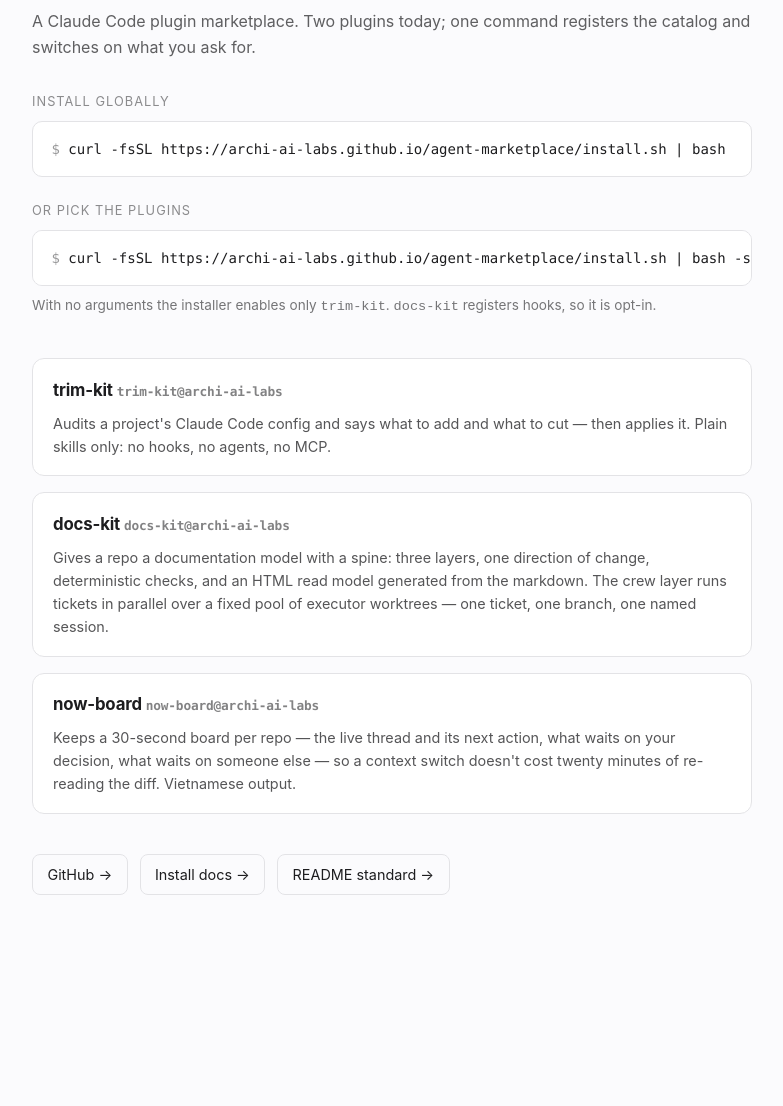
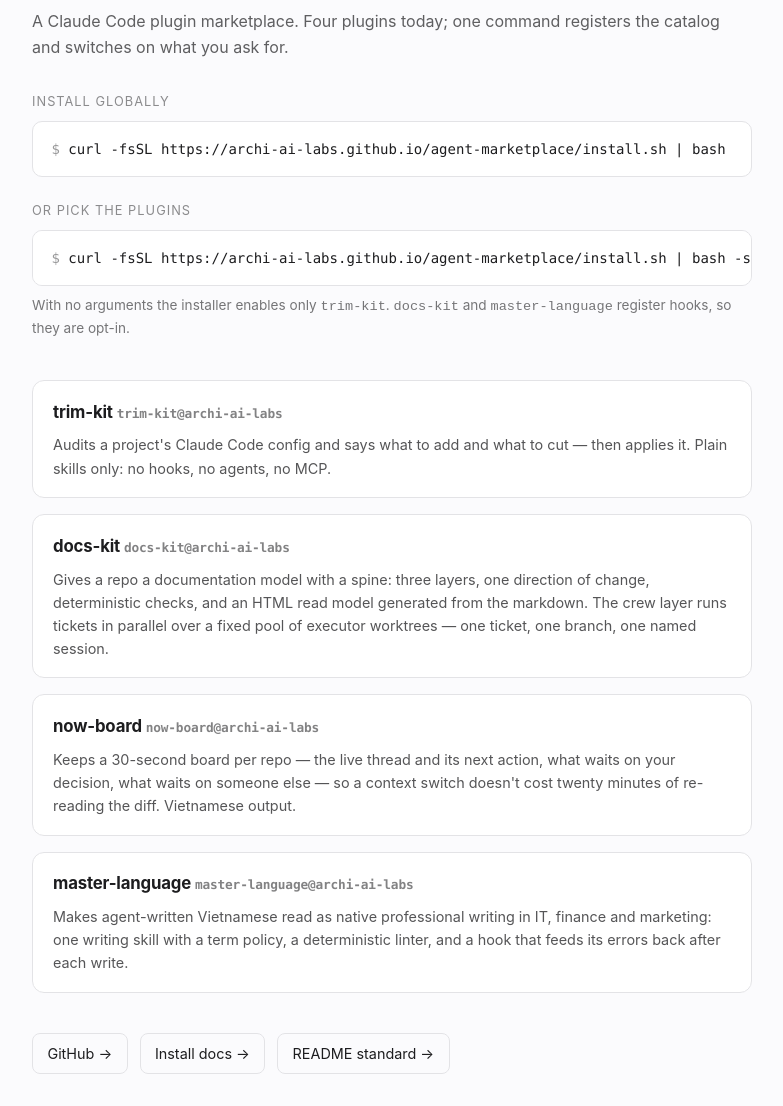
Before and after one commit to archi-ai-labs/agent-marketplace, a plain HTML site: page index.html in a window 1280 px wide. Shown: the part 79-1185 px from the top of the page, without its empty margins (248-1031 px from the left). Before the commit the page ends 1006 px from the top, so only its background shows below. Drawn offline with Linux system fonts and the light colour scheme.

Commit message:
Catalog: add master-language
Vietnamese-first writing plugin (archi-ai-labs/master-language v0.1.0). It
registers PostToolUse and UserPromptSubmit hooks, so it ships
defaultEnabled false and the installer enables it only on --plugins. The
COMMUNITY-PLUGIN-STANDARD roster gains its row: vi is open, lint is closed.

Co-Authored-By: Claude Opus 5.5 <noreply@anthropic.com>

```diff
--- a/index.html
+++ b/index.html
@@ -4,7 +4,7 @@
 <meta charset="utf-8">
 <meta name="viewport" content="width=device-width, initial-scale=1">
 <title>archi-ai-labs — Claude Code plugins</title>
-<meta name="description" content="The archi-ai-labs marketplace for Claude Code: trim-kit, docs-kit and now-board, installable with one command.">
+<meta name="description" content="The archi-ai-labs marketplace for Claude Code: trim-kit, docs-kit, now-board and master-language, installable with one command.">
 <style>
   :root { color-scheme: light dark; }
   * { box-sizing: border-box; }
@@ -51,14 +51,14 @@
 <body>
 <main>
   <h1>archi-ai-labs</h1>
-  <p class="tag">A Claude Code plugin marketplace. Two plugins today; one command registers the catalog and switches on what you ask for.</p>
+  <p class="tag">A Claude Code plugin marketplace. Four plugins today; one command registers the catalog and switches on what you ask for.</p>
 
   <p class="label">Install globally</p>
   <div class="cmd"><span class="p">$ </span>curl -fsSL https://archi-ai-labs.github.io/agent-marketplace/install.sh | bash</div>
 
   <p class="label">Or pick the plugins</p>
-  <div class="cmd"><span class="p">$ </span>curl -fsSL https://archi-ai-labs.github.io/agent-marketplace/install.sh | bash -s -- --plugins trim-kit,docs-kit,now-board</div>
-  <p class="note">With no arguments the installer enables only <code>trim-kit</code>. <code>docs-kit</code> registers hooks, so it is opt-in.</p>
+  <div class="cmd"><span class="p">$ </span>curl -fsSL https://archi-ai-labs.github.io/agent-marketplace/install.sh | bash -s -- --plugins trim-kit,docs-kit,now-board,master-language</div>
+  <p class="note">With no arguments the installer enables only <code>trim-kit</code>. <code>docs-kit</code> and <code>master-language</code> register hooks, so they are opt-in.</p>
 
   <div class="plugins">
     <a class="card" href="https://github.com/archi-ai-labs/trim-kit">
@@ -73,6 +73,10 @@
       <h2>now-board <code>now-board@archi-ai-labs</code></h2>
       <p>Keeps a 30-second board per repo — the live thread and its next action, what waits on your decision, what waits on someone else — so a context switch doesn't cost twenty minutes of re-reading the diff. Vietnamese output.</p>
     </a>
+    <a class="card" href="https://github.com/archi-ai-labs/master-language">
+      <h2>master-language <code>master-language@archi-ai-labs</code></h2>
+      <p>Makes agent-written Vietnamese read as native professional writing in IT, finance and marketing: one writing skill with a term policy, a deterministic linter, and a hook that feeds its errors back after each write.</p>
+    </a>
   </div>
 
   <div class="links">
```
Also changed, not shown: .claude-plugin/marketplace.json, 3 other files.
